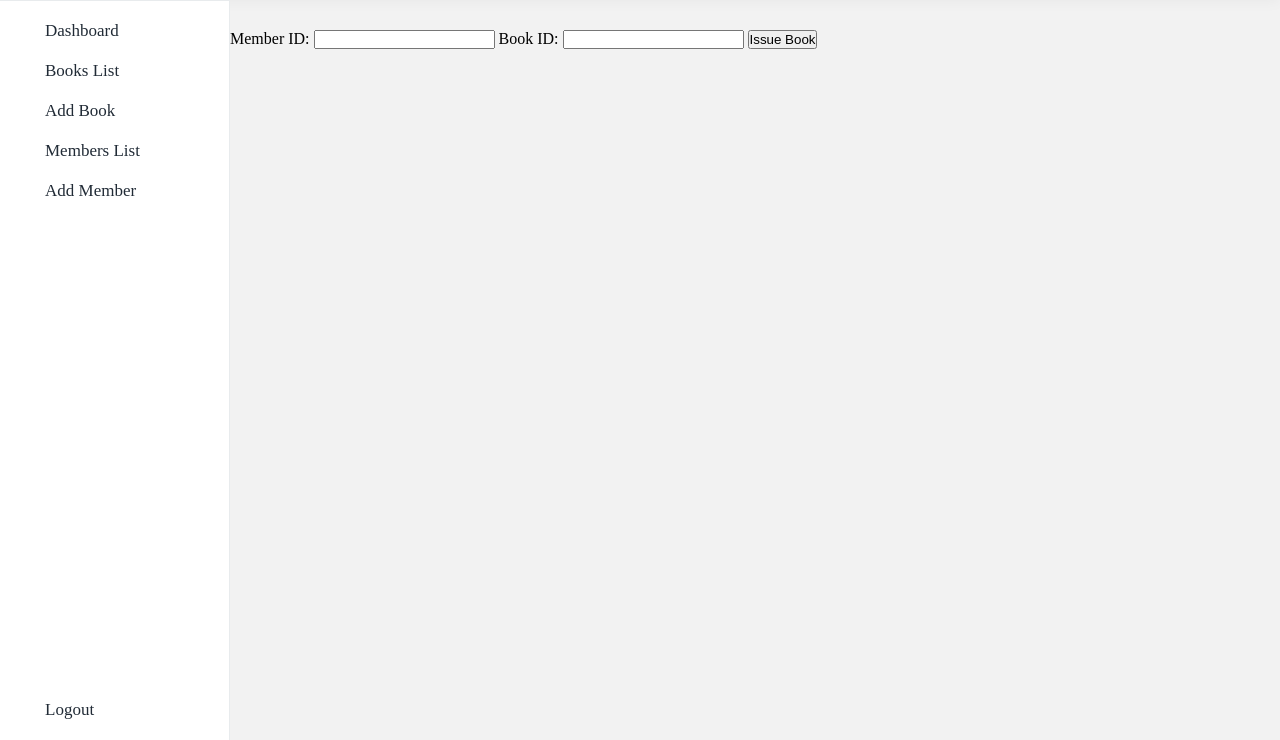
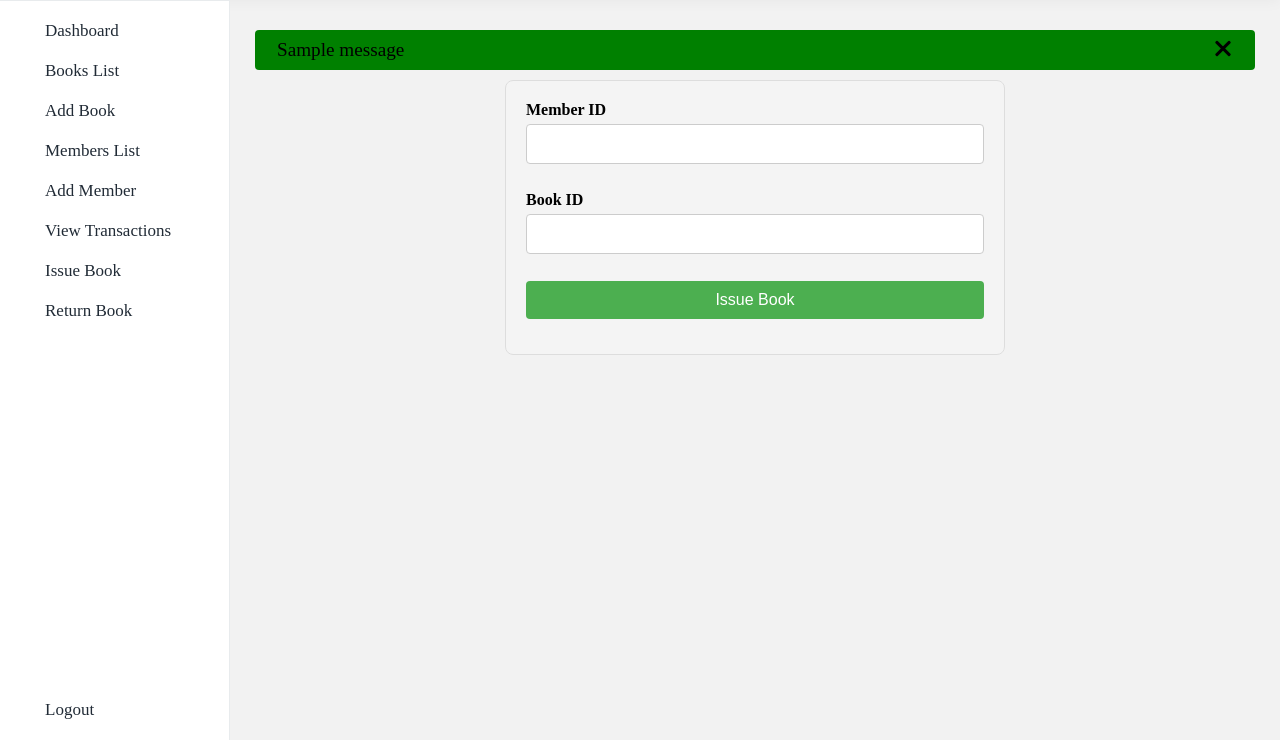
Before and after one commit to emmanuel-mwendwa/Library_Management_System, a Flask app: page /issue_book in a window 1280 px wide. Shown: the part 60-800 px from the top of the page. Run offline with Flask 3, Linux system fonts and the light colour scheme; a user stored in the database is signed in; tables that the repository leaves empty hold one stand-in row (values such as "Sample post"); one stand-in notice (Sample message) is shown.

Commit message:
View all transactions

```diff
--- a/app/models.py
+++ b/app/models.py
@@ -81,8 +81,11 @@ class Transaction(db.Model):
 
 
     def calculate_rent_fee(self):
+
         if self.return_date is None:
+
             return None  # Book hasn't been returned yet
+
         else:
 
             # Convert expected_return_date to datetime with time component
@@ -92,4 +95,5 @@ class Transaction(db.Model):
 
             days_overdue = (self.return_date - expected_return_date).days
             rent_fee = max(0, days_overdue * 0.5)  # Adjust the penalty calculation as needed
+
             return rent_fee
--- /dev/null
+++ b/app/static/flash.css
@@ -0,0 +1,44 @@
+.flashed-messages-section {
+    margin: 0px 20px 10px;
+}
+
+.flashed-messages-div {
+    font-size: 1.2rem;
+    padding: 9px 22px;
+    border-radius: 4px;
+    margin: 0 auto;
+
+    max-width: 1000px;
+
+    display: flex;
+    justify-content: space-between;
+    align-items: center;
+}
+
+
+.close-alert div::before,
+.close-alert div::after {
+    content: "";
+    display: block;
+    margin-top: -3px;
+    height: 3px;
+    width: 20px;
+    background-color: black;
+    border-radius: 1px;
+}
+
+.close-alert div::before {
+    transform: rotate(-45deg);
+}
+
+.close-alert div::after {
+    transform: rotate(45deg);
+}
+
+.flashed-messages-section .error {
+    background-color: rgba(255, 0, 0, 0.4);
+}
+
+.flashed-messages-section .success {
+    background-color: green;
+}
--- a/app/templates/base.html
+++ b/app/templates/base.html
@@ -8,6 +8,8 @@
     {% block styles %}
         <link rel="stylesheet" href="{{ url_for('static', filename='base.css') }}">
         <link rel="stylesheet" href="{{ url_for('static', filename='tables.css') }}">
+        <link rel="stylesheet" href="{{ url_for('static', filename='flash.css') }}">
+        <link rel="stylesheet" href="{{url_for('static', filename='add_form.css')}}">
     {% endblock %}
 
 </head>
@@ -29,6 +31,9 @@
                     <li><a href="{{ url_for('book.add_book')}}">Add Book</a></li>
                     <li><a href="{{ url_for('member.view_members')}}">Members List</a></li>
                     <li><a href="{{ url_for('member.add_member')}}">Add Member</a></li>
+                    <li><a href="{{ url_for('member.add_member')}}">View Transactions</a></li>
+                    <li><a href="{{ url_for('transaction.issue_book')}}">Issue Book</a></li>
+                    <li><a href="{{ url_for('transaction.return_book')}}">Return Book</a></li>
                     <li class="logout"><a href="{{ url_for('auth.logout')}}">Logout</a></li>
                 </ul>
             </nav>
@@ -40,14 +45,18 @@
                 {% block content %}
 
                 <!-- display error or success messages  -->
-                <section class="flashed-messages__section--pop-up">
-                    {% with messages = get_flashed_messages(with_categories=true) %}
-                    {% if messages %}
-                    {% for category, message in messages %}
-                    <div class="flashed-messages__div {{ category }}">
-                        {{ message }}
-                    </div>
-                    {% endfor %}
+
+                    <section class="flashed-messages-section">
+                        {% with messages = get_flashed_messages(with_categories=true) %}
+                        {% if messages %}
+                        {% for category, message in messages %}
+                        <div class="flashed-messages-div {{category}}">
+                            <p>{{ message }}</p>
+                            <span class="close-alert">
+                                <div></div>
+                            </span>
+                        </div>
+                        {% endfor %}
                             {% endif %}
                             {% endwith %}
                     </section>
--- a/app/templates/books/add_book.html
+++ b/app/templates/books/add_book.html
@@ -2,10 +2,12 @@
 
 {% block styles %}
   {{ super() }}
-  <link rel="stylesheet" href="{{url_for('static', filename='add_form.css')}}">
+
 {% endblock %}
 
 {% block content %}
+{{ super() }}
+
 <div class="form-container">
   <h2>{{ form_heading }}</h2>
 
--- a/app/templates/index.html
+++ b/app/templates/index.html
@@ -2,6 +2,8 @@
 
 {% block content %}
 
+{{ super() }}
+
 Home Page
 
 {% endblock %}
--- a/app/templates/transactions/issue_book.html
+++ b/app/templates/transactions/issue_book.html
@@ -1,14 +1,31 @@
 {% extends "base.html" %}
 
+{% block styles %}
+  {{ super() }}
+{% endblock %}
+
 {% block content %}
+{{ super() }}
 
-<form method="POST" action="/issue_book">
-    {{ form.csrf_token }}
-    <label for="member_id">Member ID:</label>
-    {{ form.member_id() }}
-    <label for="book_id">Book ID:</label>
-    {{ form.book_id() }}
-    <button type="submit">Issue Book</button>
-</form>
+<div class="form-container">
+    <form method="POST" action="{{ url_for('transaction.issue_book') }}" class="add-form">
+
+        {{ form.csrf_token }}
+
+        <div class="form-group">
+            {{form.member_id.label(class="form-label")}}
+            {{ form.member_id(class="form-control") }}
+        </div>
+
+        <div class="form-group">
+            {{form.book_id.label(class="form-label")}}
+            {{ form.book_id(class="form-control") }}
+        </div>
+
+        <div class="form-group">
+            <button class="submit-button" type="submit">Issue Book</button>
+        </div>
+    </form>
+</div>
 
 {% endblock %}
--- a/app/transactions/views.py
+++ b/app/transactions/views.py
@@ -6,7 +6,7 @@ from .. import db
 
 from ..models import Transaction, Member, Book
 
-from flask import render_template, redirect, url_for
+from flask import render_template, redirect, url_for, flash
 
 from datetime import datetime, timedelta
 
@@ -28,19 +28,30 @@ def issue_book():
 
         if not member or not book:
 
-            return {"Message": "Member or Book not found"}
+            return {"Message": "Member or Book not found"}, 404
 
         # Check if transaction exists
-        transaction = Transaction.query.filter_by(member_id=member_id, book_id=book_id, return_date=None).first()
+        transaction = Transaction.query\
+            .filter_by(member_id=member_id, book_id=book_id, return_date=None)\
+            .first()
 
         if transaction:
 
-            return {"Message": "Member already has book"}
+            flash(
+                message=f"{member.first_name} already has this book",
+                category="error"
+                )
+
+            return redirect(url_for(".issue_book"))
 
         # Check if book is available
         if book.available_copies <= 0:
 
-            return {"Message": "Book is not available for issuance"}
+            flash(
+                message="Book is not available for issuance",
+                category="error")
+
+            return redirect(url_for('transaction.issue_book'))
 
         expected_return_date = datetime.utcnow() + timedelta(days=14)
 
@@ -75,10 +86,15 @@ def return_book():
 
         # Check if member, book, and transaction exist
         member = Member.query.get(member_id)
+
         book = Book.query.get(book_id)
-        transaction = Transaction.query.filter_by(member_id=member_id, book_id=book_id, return_date=None).first()
+
+        transaction = Transaction.query\
+                    .filter_by(member_id=member_id, book_id=book_id, return_date=None)\
+                    .first()
 
         if not member or not book or not transaction:
+
             return ({"message": "Member, Book, or Transaction not found"}), 404
 
         # Update book and transaction information
@@ -91,3 +107,31 @@ def return_book():
         return ({"message": "Book returned successfully", "rent_fee": rent_fee})
 
     return render_template("transactions/return_book.html", form=form)
+
+
+@transaction.route('/view_transactions')
+def view_transactions():
+
+    transactions = Transaction.query.all()
+
+    transactions_data = []
+
+    for transaction in transactions:
+
+        member_name = transaction.member.first_name + " " + transaction.member.last_name
+
+        book_title = transaction.book.title
+
+        transaction_data = {
+            'id': transaction.id,
+            'member_name': member_name,
+            'book_title': book_title,
+            'issue_date': transaction.issue_date,
+            'return_date': transaction.return_date,
+            'rent_fee': transaction.rent_fee,
+            'expected_return_date': transaction.expected_return_date
+        }
+
+        transactions_data.append(transaction_data)
+
+    return render_template("transactions/view_transactions.html", transactions=transactions_data)
```
Also changed, not shown: app/templates/transactions/return_book.html (+32 -10 lines), app/templates/transactions/view_transactions.html (added, +38 -0 lines), app/transactions/forms.py (+13 -3 lines).
